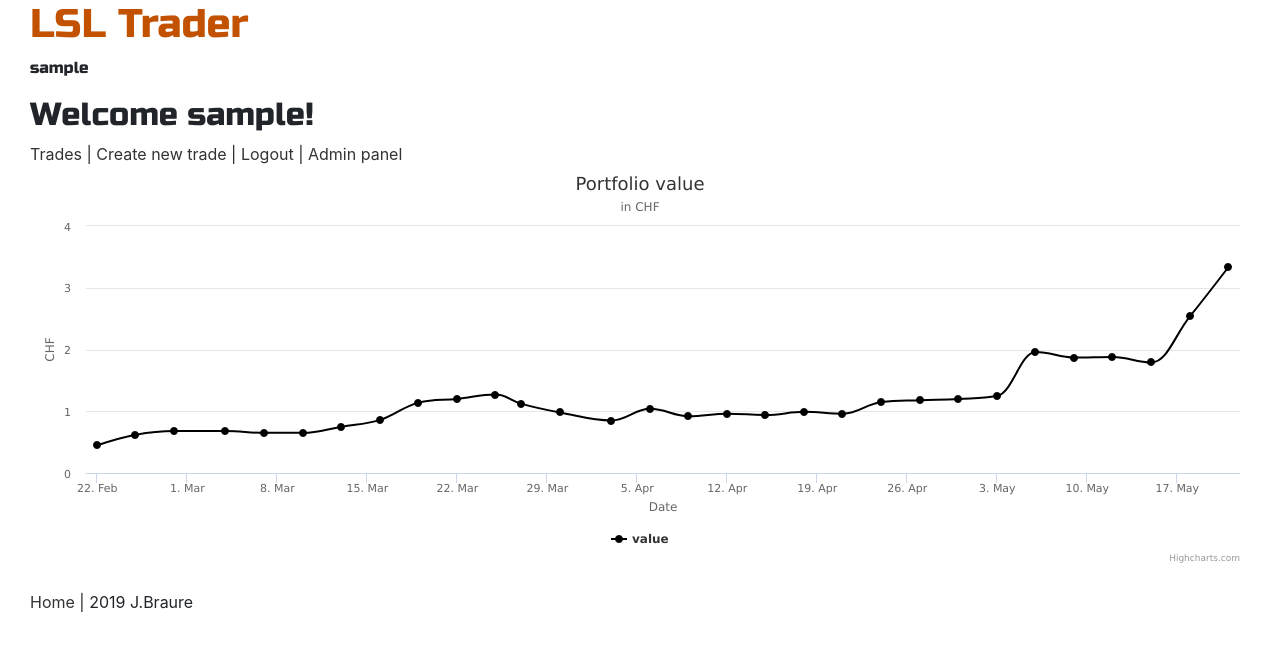
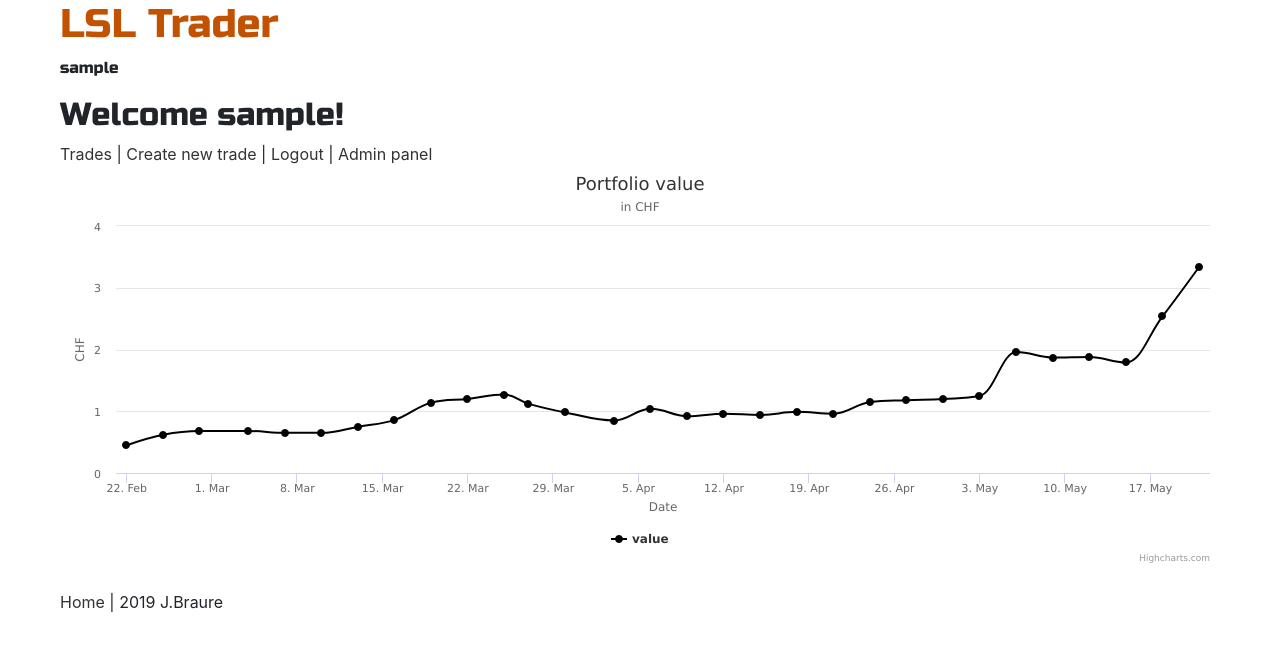
Before and after one commit to jbraure/JustInvest, a Django app: page / in a window 1280 px wide. Shown: the top 651 px of the page. Run offline with Django 3.2, Linux system fonts and the light colour scheme; the visitor is signed in with stand-in values (Sample User, id 1); some libraries are stand-ins or nearby versions.

Commit message:
more padding for body

```diff
--- a/trades/static/trades/css/main.css
+++ b/trades/static/trades/css/main.css
@@ -11,10 +11,10 @@ h1 a{
     font-family: 'Russo One', sans-serif;
 }
 body {
-    padding-left: 30px;
-    padding-right: 30px;
+    padding-left: 60px;
+    padding-right: 60px;
 }
-td.right-align {
+.right-align {
     text-align: right
 }
 div.narrow-centered {
```
